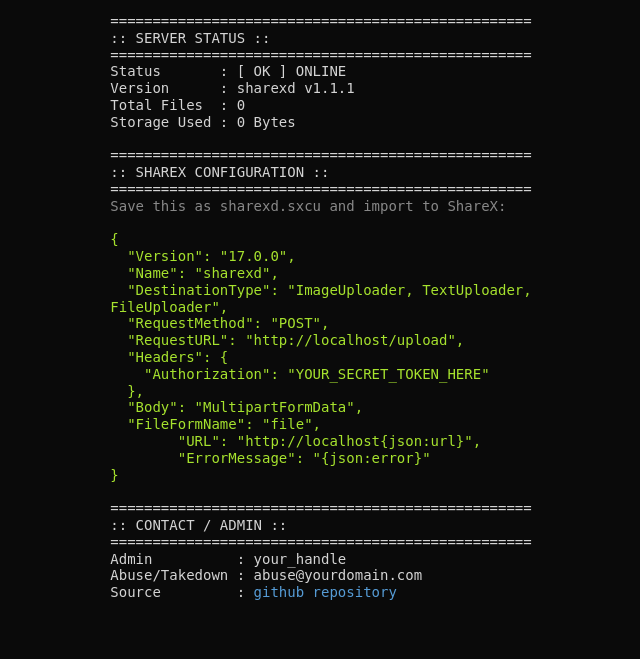
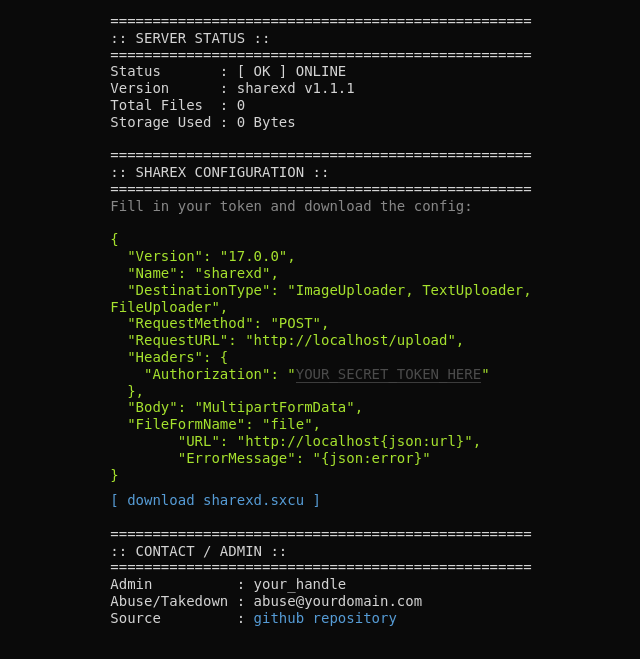
Before and after one commit to s4wyer/sharexd, a Flask app: page / in a window 1280 px wide. Shown: the part 758-1417 px from the top of the page, without its empty margins (319-959 px from the left). Before the commit the page ends 1358 px from the top, so only its background shows below. Run offline with Flask 3, Linux system fonts and the light colour scheme.

Commit message:
automatically generate sxcu files

```diff
--- a/static/style.css
+++ b/static/style.css
@@ -90,3 +90,39 @@
 .image-actions a:hover {
   text-decoration: underline dashed;
 }
+
+/* sxcu download controls */
+
+.token-input {
+  background: transparent;
+  border-bottom: 1px solid rgb(60, 60, 60);
+  outline: none;
+  color: rgb(166, 226, 46);
+  font-family: inherit;
+  font-size: inherit;
+  line-height: inherit;
+  white-space: normal;
+  word-break: break-all;
+  caret-color: rgb(166, 226, 46);
+}
+
+.token-input:empty::before {
+  content: 'YOUR_SECRET_TOKEN_HERE';
+  color: rgb(75, 75, 75);
+}
+
+.token-input:focus {
+  border-bottom-color: rgb(166, 226, 46);
+}
+
+.sxcu-btn {
+  display: inline-block;
+  margin-top: 0.55rem;
+  color: rgb(86, 156, 214);
+  text-decoration: none;
+  cursor: pointer;
+}
+
+.sxcu-btn:hover {
+  text-decoration: underline dashed;
+}
--- a/templates/index.html
+++ b/templates/index.html
@@ -20,7 +20,7 @@
 ==================================================
 :: SHAREX CONFIGURATION ::
 ==================================================
-<span class="section-title">Save this as sharexd.sxcu and import to ShareX:</span>
+<span class="section-title">Fill in your token and download the config:</span>
 {% set base_url = request.host_url.rstrip('/') %}
 <span class="config-block">{
   "Version": "17.0.0",
@@ -29,14 +29,64 @@
   "RequestMethod": "POST",
   "RequestURL": "{{ base_url }}/upload",
   "Headers": {
-    "Authorization": "YOUR_SECRET_TOKEN_HERE"
+    "Authorization": "<span id="token-input" class="token-input" contenteditable="true" spellcheck="false"></span>"
   },
   "Body": "MultipartFormData",
   "FileFormName": "file",
 	"URL": "{{ base_url }}{json:url}",
 	"ErrorMessage": "{json:error}"
 }</span>
+<a id="sxcu-download" href="#" class="sxcu-btn" title="Download sharexd.sxcu">[ download sharexd.sxcu ]</a>
+<script>
+  (function () {
+					var baseUrl = {{ base_url | tojson }};
+					var input   = document.getElementById('token-input');
+					var link    = document.getElementById('sxcu-download');
 
+					// strip newlines on paste so the token stays on one logical line
+					input.addEventListener('paste', function (e) {
+						e.preventDefault();
+						var text = (e.clipboardData || window.clipboardData)
+						.getData('text/plain')
+						.replace(/[\r\n]+/g, '');
+						document.execCommand('insertText', false, text);
+						});
+
+						// also prevent enter from inserting a newline
+						input.addEventListener('keydown', function (e) {
+							if (e.key === 'Enter') e.preventDefault();
+							});
+
+							function buildSxcu(token) {
+								return JSON.stringify({
+									"Version": "17.0.0",
+									"Name": "sharexd",
+									"DestinationType": "ImageUploader, TextUploader, FileUploader",
+									"RequestMethod": "POST",
+									"RequestURL": baseUrl + "/upload",
+									"Headers": { "Authorization": token },
+									"Body": "MultipartFormData",
+									"FileFormName": "file",
+									"URL": baseUrl + "{json:url}",
+									"ErrorMessage": "{json:error}"
+									}, null, 2);
+								}
+
+								link.addEventListener('click', function (e) {
+									e.preventDefault();
+									var tok = input.textContent.replace(/[\r\n]+/g, '').trim() || 'YOUR_SECRET_TOKEN_HERE';
+									var blob = new Blob([buildSxcu(tok)], { type: 'application/json' });
+									var url  = URL.createObjectURL(blob);
+									var a    = document.createElement('a');
+									a.href     = url;
+									a.download = 'sharexd.sxcu';
+									document.body.appendChild(a);
+									a.click();
+									document.body.removeChild(a);
+									URL.revokeObjectURL(url);
+									});
+									})();
+</script>
 ==================================================
 :: CONTACT / ADMIN ::
 ==================================================
```
